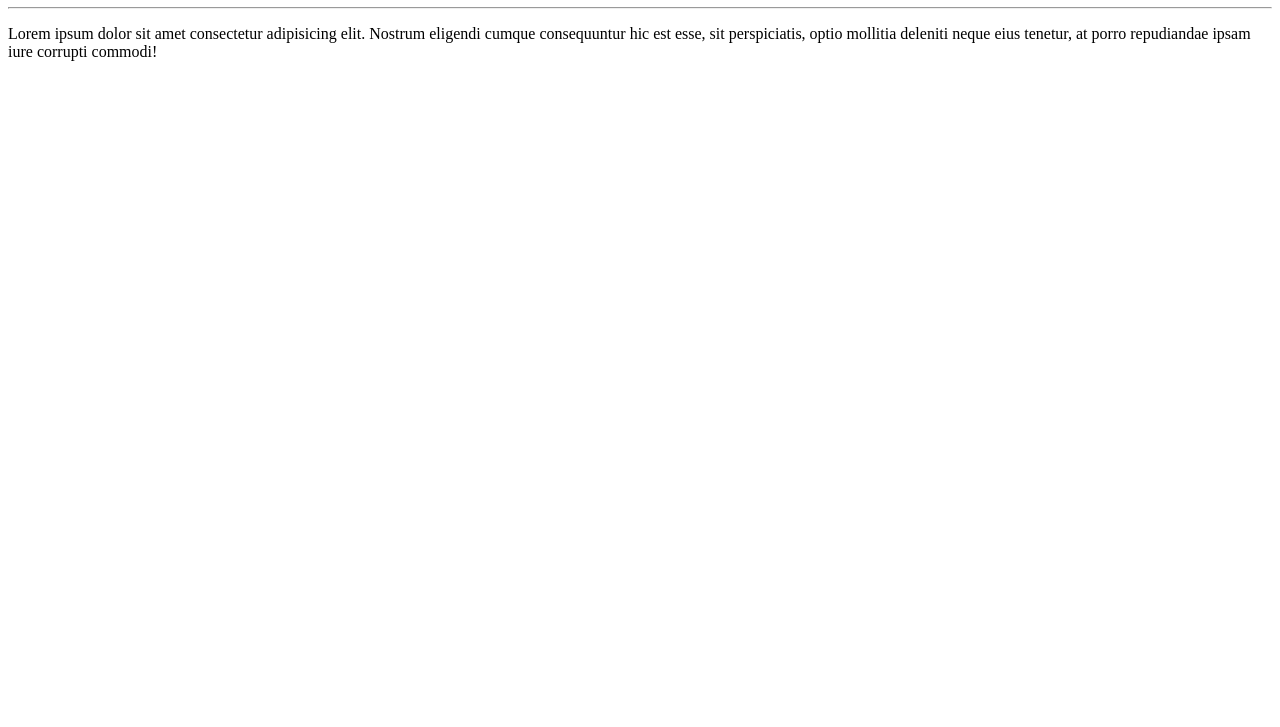
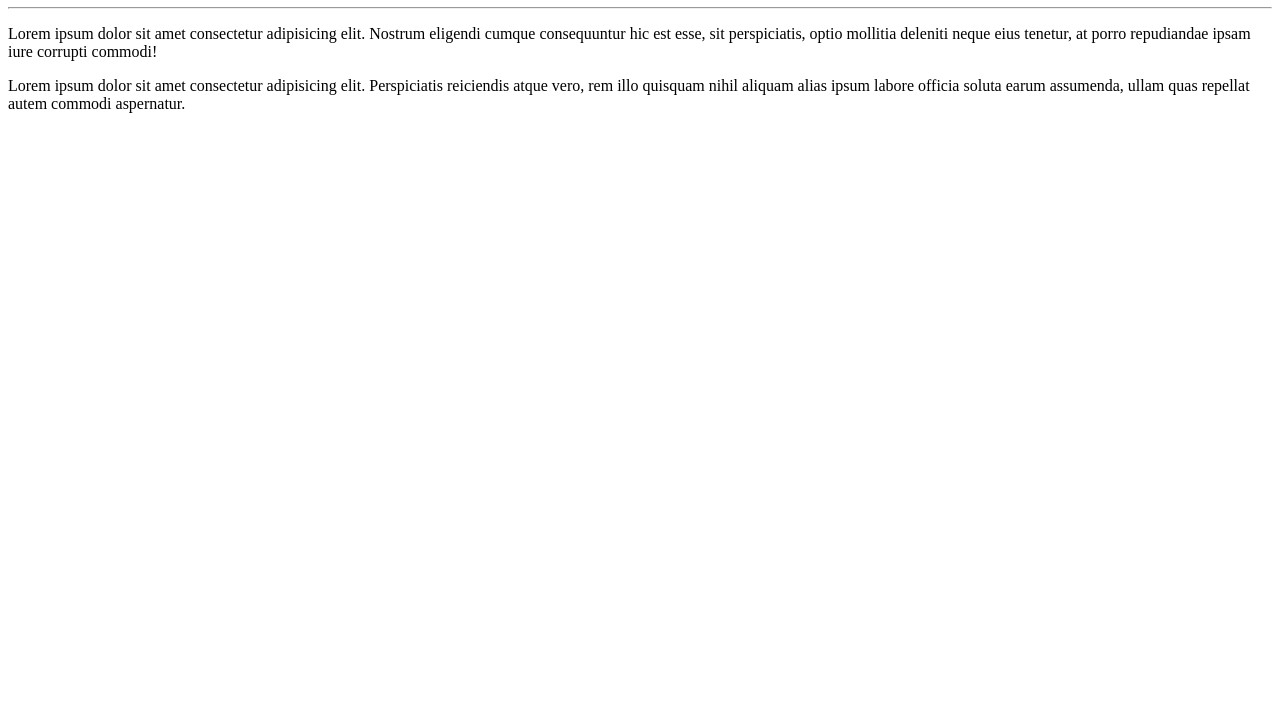
Before and after one commit to augusto-az/Ola-Mundo, a plain HTML site: page site-exemplo/index.html in a window 1280 px wide. Shown: the part 73-800 px from the top of the page. Drawn offline with Linux system fonts and the light colour scheme.

Commit message:
adicionei um parágrafo

```diff
--- a/site-exemplo/index.html
+++ b/site-exemplo/index.html
@@ -9,5 +9,6 @@
     <h1>Olá, Mundo!</h1>
     <hr>
     <p>Lorem ipsum dolor sit amet consectetur adipisicing elit. Nostrum eligendi cumque consequuntur hic est esse, sit perspiciatis, optio mollitia deleniti neque eius tenetur, at porro repudiandae ipsam iure corrupti commodi!</p>
+    <p>Lorem ipsum dolor sit amet consectetur adipisicing elit. Perspiciatis reiciendis atque vero, rem illo quisquam nihil aliquam alias ipsum labore officia soluta earum assumenda, ullam quas repellat autem commodi aspernatur.</p>
 </body>
 </html>
```
